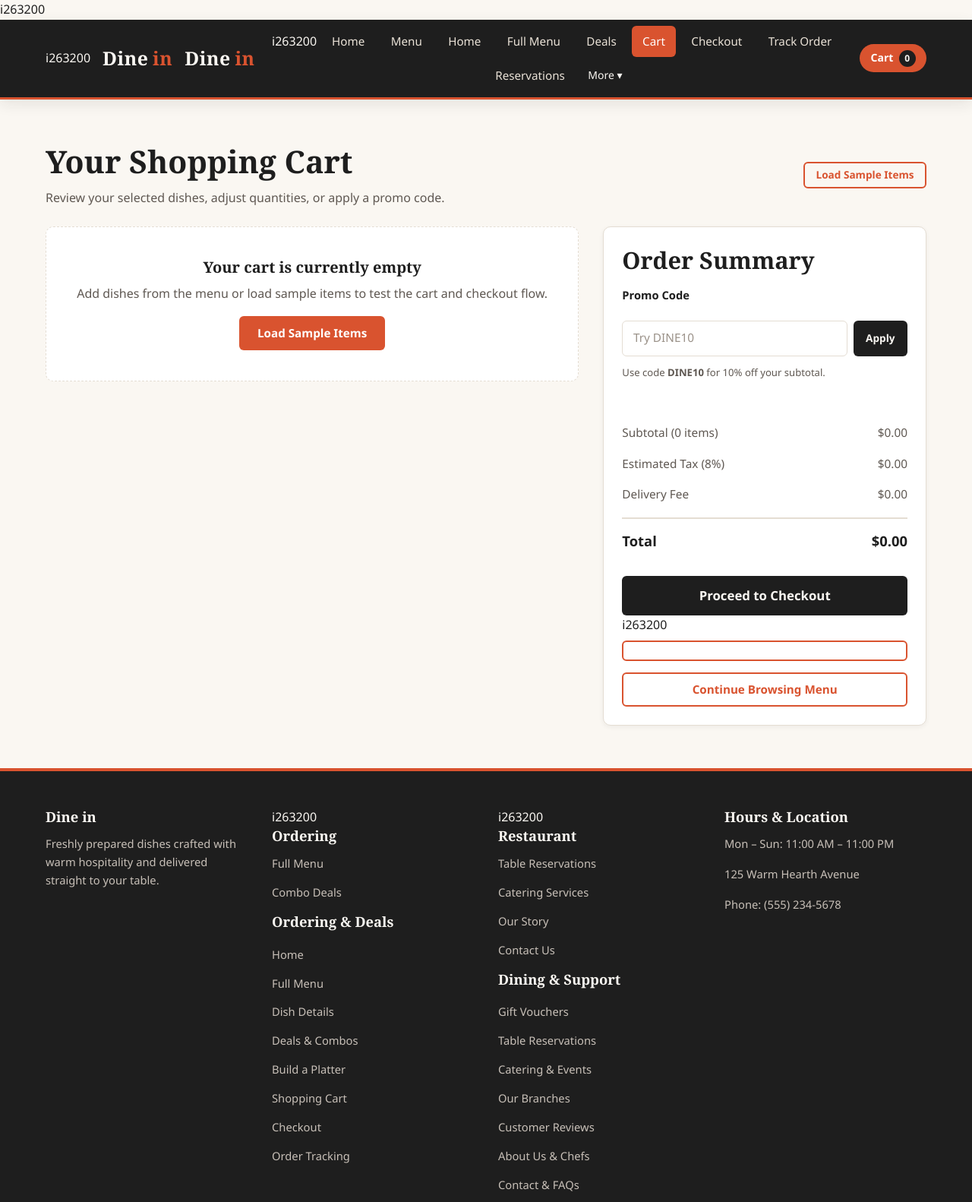
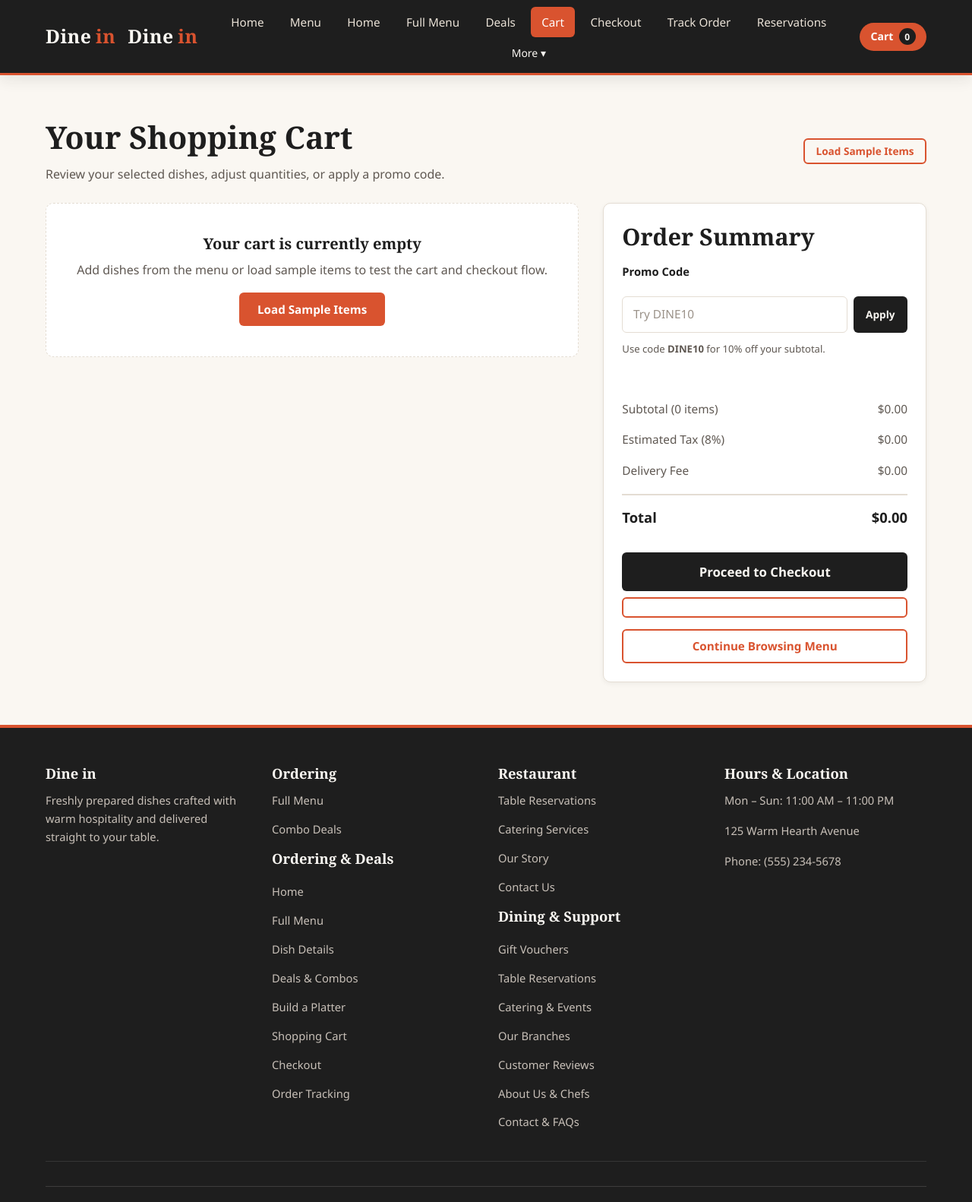
Before and after one commit to Muhammad-Ali-Saeed-SoftwareHub/SE-D_Group03_DineIn, a plain HTML site: page pages/cart.html in a window 1280 px wide. Shown: the top 1582 px of the page at 76% size. Drawn offline with Linux system fonts and the light colour scheme.

```diff
--- a/pages/cart.html
+++ b/pages/cart.html
@@ -8,7 +8,6 @@
   <meta charset="UTF-8">
   <meta name="viewport" content="width=device-width, initial-scale=1.0">
   <title>Shopping Cart | Dine in</title>
-i263200
   <link rel="stylesheet" href="../css/style.css">
   <link rel="stylesheet" href="../css/dinein-26i3169.css">
   <style>
@@ -89,7 +88,6 @@ i263200
   <!-- Shared Header Navbar -->
   <header class="navbar">
     <div class="container navbar-container">
-i263200
       <a href="../index.html" class="navbar-brand">Dine <span>in</span></a>
       <a href="../hub-26i3169.html" class="navbar-brand">Dine <span>in</span></a>
 
@@ -99,7 +97,6 @@ i263200
 
       <nav class="navbar-menu" aria-label="Main navigation">
         <ul class="navbar-links">
-i263200
           <li><a href="../index.html" class="nav-link">Home</a></li>
           <li><a href="menu.html" class="nav-link">Menu</a></li>
           <li><a href="../hub-26i3169.html" class="nav-link">Home</a></li>
@@ -112,7 +109,6 @@ i263200
           <li class="nav-dropdown">
             <button class="nav-link nav-dropdown-toggle" type="button">More &#9662;</button>
             <ul class="nav-dropdown-menu">
-i263200
               <li><a href="specials.html" class="nav-link">Chef Specials</a></li>
               <li><a href="order-history.html" class="nav-link">Order History</a></li>
               <li><a href="catering.html" class="nav-link">Catering</a></li>
@@ -214,7 +210,6 @@ i263200
               <a href="checkout.html" id="proceed-checkout-btn" class="btn btn-primary btn-block btn-lg">
                 Proceed to Checkout
               </a>
-i263200
               <a href="menu.html" class="btn btn-outline btn-block mt-1">
               <a href="full-menu.html" class="btn btn-outline btn-block mt-1">
                 Continue Browsing Menu
@@ -235,7 +230,6 @@ i263200
           <p>Freshly prepared dishes crafted with warm hospitality and delivered straight to your table.</p>
         </div>
         <div>
-i263200
           <h4 class="footer-title">Ordering</h4>
           <ul class="footer-links">
             <li><a href="menu.html">Full Menu</a></li>
@@ -253,7 +247,6 @@ i263200
           </ul>
         </div>
         <div>
-i263200
           <h4 class="footer-title">Restaurant</h4>
           <ul class="footer-links">
             <li><a href="reservations.html">Table Reservations</a></li>
@@ -285,8 +278,6 @@ i263200
       </div>
     </div>
   </footer>
-
-i263200
   <script src="../js/app.js"></script>
   <script src="../js/dinein-cart-26i3169.js"></script>
   <script>
```
